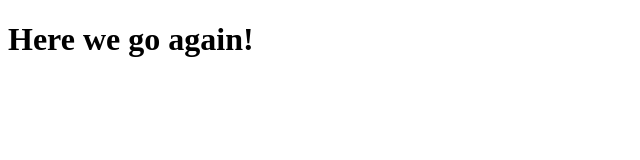
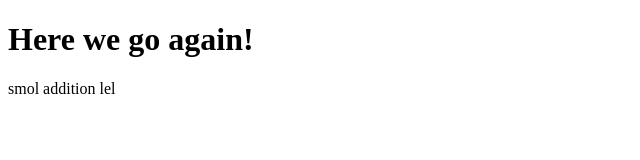
Before and after one commit to akshaymurali01/coursera-website, a plain HTML site: page site/index.html in a window 1280 px wide. Shown: the whole page, without its empty margins (0-640 px from the left). Drawn offline with Linux system fonts and the light colour scheme.

Commit message:
small changes

```diff
--- a/site/index.html
+++ b/site/index.html
@@ -6,5 +6,6 @@
 </head>
 <body>
 	<h1>Here we go again!</h1>
+	smol addition lel
 </body>
 </html>
```
